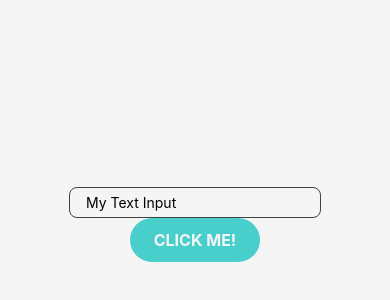
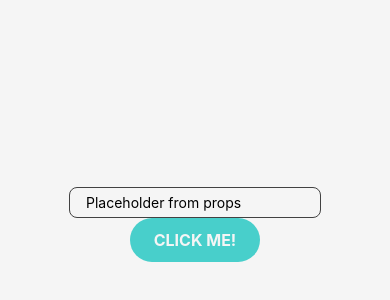
Before and after one commit to jianastrero/people-manila, a React Native app: screen / in a window 390 px wide. Shown: the part 198-498 px from the top of the page. Built offline with nearby package versions, Linux system fonts and the light colour scheme.

Commit message:
🔠 MyTextInput Props

```diff
--- a/App.js
+++ b/App.js
@@ -8,10 +8,15 @@ import MyTextInput from "./src/components/MyTextInput";
 import MyButton from "./src/components/MyButton";
 
 export default function App() {
+    const [inputValue, setInputValue] = React.useState('');
+
     return (
         <SafeAreaView style={myTheme.container}>
             <StatusBar backgroundColor={colors.primaryDark} />
-            <MyTextInput />
+            <MyTextInput
+                value={inputValue}
+                onValueChange={newInputValue => setInputValue(newInputValue)}
+                placeholder='Placeholder from props' />
             <MyButton />
         </SafeAreaView>
     );
--- a/src/components/MyTextInput.js
+++ b/src/components/MyTextInput.js
@@ -2,15 +2,18 @@ import {StyleSheet, TextInput} from "react-native";
 import {colors} from "../theme/MyTheme";
 import React from "react";
 
-export default function MyTextInput() {
-    const [value, setValue] = React.useState('');
-
+export default function MyTextInput({
+                                        value,
+                                        onValueChange,
+                                        placeholder = "",
+                                        style = {}
+                                    }) {
     return (
         <TextInput
             value={value}
-            onChangeText={newValue => setValue(newValue)}
-            placeholder='My Text Input'
-            style={styles.textInput}/>
+            onChangeText={newValue => onValueChange(newValue)}
+            placeholder={placeholder}
+            style={[styles.textInput, style]}/>
     );
 }
 
```
